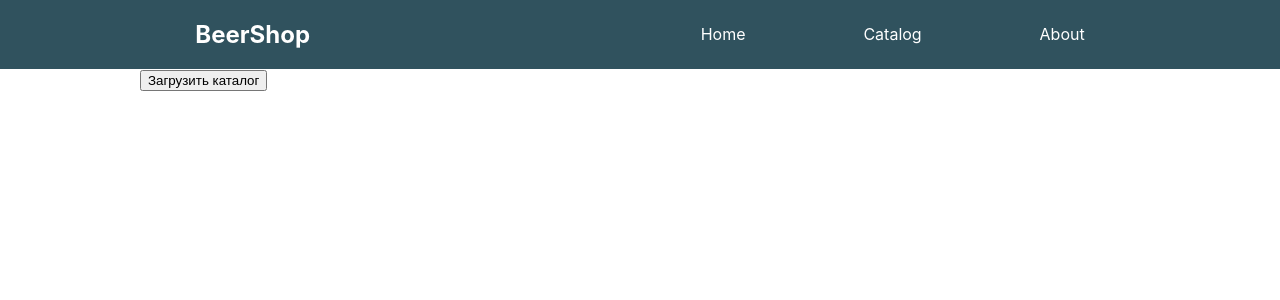
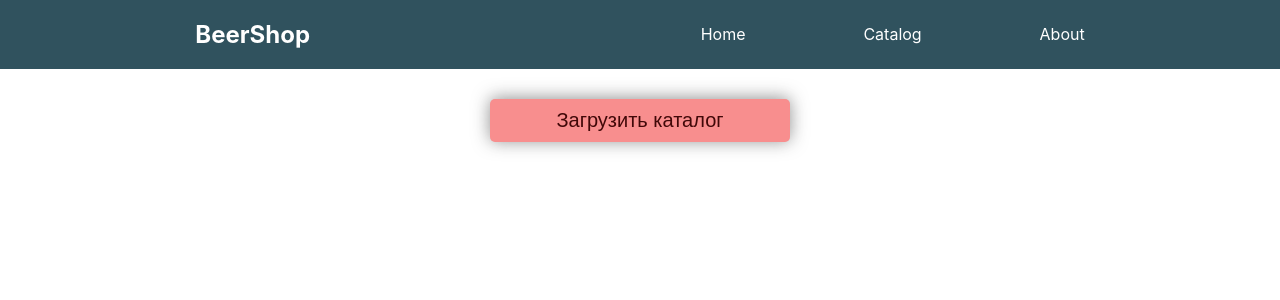
Before and after one commit to r-vakhitov/beershop_react, a React (Create React App) app: page /catalog in a window 1280 px wide. Shown: the top 300 px of the page. Built offline with nearby package versions, Linux system fonts and the light colour scheme.

Commit message:
add all and remove all btns added

```diff
--- a/src/components/CatalogItems/CatalogItems.css
+++ b/src/components/CatalogItems/CatalogItems.css
@@ -1,5 +1,68 @@
+.catalog {
+  display: flex;
+  justify-content: center;
+}
 .catalog__list {
   display: flex;
   justify-content: space-between;
   min-width: 100%;
 }
+
+.catalog__load-btn {
+  min-width: 300px;
+  margin-top: 30px;
+  background-color: rgb(248, 142, 142);
+  color: rgb(65, 8, 8);
+  font-size: 20px;
+  padding: 10px;
+  cursor: pointer;
+  border: none;
+  border-radius: 5px;
+  box-shadow: 0px -1px 17px 0px rgba(50, 50, 50, 0.54);
+  transition: .3s;
+  user-select: none;
+}
+
+.catalog__load-btn:hover {
+  background-color: rgb(116, 66, 66);
+  color: aliceblue;
+}
+
+.catalog__load-btn:active {
+  box-shadow: 0px 4px 11px 4px rgba(34, 60, 80, 0.2) inset;
+  opacity: 0.7;
+}
+
+.catalog__control {
+  min-width: 200px;
+  margin-top: 30px;
+  background-color: rgb(189, 223, 211);
+  color: rgb(10, 48, 29);
+  font-size: 18px;
+  padding: 9px;
+  cursor: pointer;
+  border: none;
+  border-radius: 3px;
+  box-shadow: 0px -20px 16px -16px rgba(34, 60, 80, 0.14) inset;;
+  transition: .3s;
+  user-select: none;
+}
+
+.catalog__control:hover {
+  background-color:  rgb(48, 68, 58);
+  color: rgb(255, 255, 255);
+}
+
+.catalog__control:active {
+  opacity: 0.7;
+}
+
+.catalog__control:disabled {
+  opacity: 0.5;
+  cursor: auto;
+}
+
+.catalog__control:disabled:hover {
+  background-color: rgb(189, 223, 211);
+  color: rgb(10, 48, 29);
+}
--- a/src/components/CatalogItems/CatalogItems.js
+++ b/src/components/CatalogItems/CatalogItems.js
@@ -1,8 +1,8 @@
 import React from "react";
-import { DragDropContext, Droppable, Draggable } from "react-beautiful-dnd";
+import { DragDropContext } from "react-beautiful-dnd";
 
 import { useDispatch, useSelector } from "react-redux";
-import { fetchCatalog, addToBasket, dragItem } from "../../redux/actions";
+import { fetchCatalog, addToBasket, dragItem, removeFromBasket } from "../../redux/actions";
 import Loader from "../Loader";
 import ItemsContainer from "../ItemsContainer";
 
@@ -14,22 +14,28 @@ const CatalogItems = () => {
   const { columns, byIds } = catalog;
   const { inStock, inBasket } = columns;
   const isLoading = useSelector((state) => state.app.loading);
+  const isEmpty = (arr) => !arr.length;
 
   const addHandler = (e) => {
-    dispatch(addToBasket(inStock.itemsIds));
+    if (!!inStock.itemsIds.length) {
+      dispatch(addToBasket(inStock.itemsIds));
+    }
   };
 
   const removeHandler = (e) => {
-    console.log(e.target, "Removed!");
+    if (!!inBasket.itemsIds.length) {
+      dispatch(removeFromBasket(inBasket.itemsIds));
+    }
   };
+
 
   if (isLoading) {
     return <Loader />;
   }
 
-  if (!inStock.itemsIds.length) {
+  if (!inStock.itemsIds.length && !inBasket.itemsIds.length) {
     return (
-      <button onClick={() => dispatch(fetchCatalog())}>
+      <button type="button" className="catalog__load-btn" onClick={() => dispatch(fetchCatalog())}>
         Загрузить каталог
       </button>
     );
@@ -47,7 +53,7 @@ const CatalogItems = () => {
           byIds={byIds}
           id={inStock.id}
           renderButton={() => {
-            return <button onClick={addHandler}>Добавить все</button>;
+            return <button type="button" disabled={isEmpty(inStock.itemsIds)} className="catalog__control" onClick={addHandler}>Добавить все</button>;
           }}
         />
         <ItemsContainer
@@ -56,7 +62,7 @@ const CatalogItems = () => {
           id={inBasket.id}
           renderButton={() => {
             return (
-              <button onClick={(e) => removeHandler(e)}>Убрать все</button>
+              <button type="button" disabled={isEmpty(inBasket.itemsIds)} className="catalog__control" onClick={removeHandler}>Убрать все</button>
             );
           }}
         />
--- a/src/components/ItemsContainer/ItemsContainer.css
+++ b/src/components/ItemsContainer/ItemsContainer.css
@@ -7,6 +7,7 @@
   padding: 10px;
   height: 800px;
   overflow: auto;
+  border-radius: 3px;
 }
 
 .items-container__item {
--- a/src/components/ItemsContainer/ItemsContainer.js
+++ b/src/components/ItemsContainer/ItemsContainer.js
@@ -1,6 +1,5 @@
 import React, { Component } from "react";
-import { connect, useSelector } from "react-redux";
-import { DragDropContext, Droppable, Draggable } from "react-beautiful-dnd";
+import { Droppable, Draggable } from "react-beautiful-dnd";
 import Item from "../Item";
 import "./ItemsContainer.css";
 
--- a/src/components/Loader/Loader.css
+++ b/src/components/Loader/Loader.css
@@ -82,6 +82,9 @@
   display: inline-block;
   overflow: hidden;
   background: none;
+  display: flex;
+  margin: auto;
+  margin-top: 50px;
 }
 .ldio-7slxxstf83s {
   width: 100%;
--- a/src/redux/actions.js
+++ b/src/redux/actions.js
@@ -64,10 +64,10 @@ export function addToBasket(item) {
   };
 }
 
-export function removeFromBasket(idx) {
+export function removeFromBasket(item) {
   return {
     type: REMOVE_FROM_BASKET,
-    payload: idx,
+    payload: item,
   };
 }
 
--- a/src/redux/basketReducer.js
+++ b/src/redux/basketReducer.js
@@ -1,31 +1,31 @@
-import { ADD_TO_BASKET, REMOVE_FROM_BASKET } from "./types";
+// import { ADD_TO_BASKET, REMOVE_FROM_BASKET } from "./types";
 
-const initialState = {
-  items: [],
-};
+// const initialState = {
+//   items: [],
+// };
 
-export const basketReducer = (state = initialState, action) => {
-  switch (action.type) {
-    case ADD_TO_BASKET:
-      if (Array.isArray(action.payload)) {
-        return {
-          ...state,
-          items: [...state.items, ...action.payload],
-        };
-      }
-      return {
-        ...state,
-        items: [...state.items, ...action.payload],
-      };
-    case REMOVE_FROM_BASKET:
-      return {
-        ...state,
-        items: [
-          ...state.items.slice(0, +action.payload),
-          ...state.items.slice(++action.payload),
-        ],
-      };
-    default:
-      return state;
-  }
-};
+// export const basketReducer = (state = initialState, action) => {
+//   switch (action.type) {
+//     case ADD_TO_BASKET:
+//       if (Array.isArray(action.payload)) {
+//         return {
+//           ...state,
+//           items: [...state.items, ...action.payload],
+//         };
+//       }
+//       return {
+//         ...state,
+//         items: [...state.items, ...action.payload],
+//       };
+//     case REMOVE_FROM_BASKET:
+//       return {
+//         ...state,
+//         items: [
+//           ...state.items.slice(0, +action.payload),
+//           ...state.items.slice(++action.payload),
+//         ],
+//       };
+//     default:
+//       return state;
+//   }
+// };
--- a/src/redux/itemsReducer.js
+++ b/src/redux/itemsReducer.js
@@ -1,4 +1,4 @@
-import { FETCH_CATALOG, DRAG_ITEM } from "./types";
+import { FETCH_CATALOG, DRAG_ITEM, ADD_TO_BASKET, REMOVE_FROM_BASKET } from "./types";
 
 const initialState = {
   items: {
@@ -18,11 +18,13 @@ const initialState = {
 
 export const itemsReducer = (state = initialState, action) => {
   switch (action.type) {
+
     case FETCH_CATALOG:
       return {
         ...state,
         items: action.payload,
       };
+
     case DRAG_ITEM:
       const {destination, source, draggableId} = action.result;
 
@@ -91,6 +93,51 @@ export const itemsReducer = (state = initialState, action) => {
       }
       }
 
+    case ADD_TO_BASKET:
+
+      if (Array.isArray(action.payload)) {
+
+        return {
+          ...state,
+          items: {
+            ...state.items,
+            columns: {
+              "inStock": {
+                id: "inStock",
+                itemsIds: []
+              },
+              "inBasket": {
+                id: "inBasket",
+                itemsIds: [...state.items.columns.inBasket.itemsIds, ...action.payload]
+              }
+            }
+          }
+        };
+      }
+
+    case REMOVE_FROM_BASKET:
+
+      if (Array.isArray(action.payload)) {
+        return {
+          ...state,
+          items: {
+            byIds: {
+              ...state.items.byIds
+              },
+            columns: {
+              "inStock": {
+                id: "inStock",
+                itemsIds: [...state.items.columns.inStock.itemsIds, ...action.payload]
+              },
+              "inBasket": {
+                id: "inBasket",
+                itemsIds: []
+              }
+            }
+          }
+        };
+      }
+
     default:
       return state;
   }
--- a/src/redux/reducer.js
+++ b/src/redux/reducer.js
@@ -1,10 +1,8 @@
 import { combineReducers } from "redux";
 import { appReducer } from "./appReducer";
 import { itemsReducer } from "./itemsReducer";
-import { basketReducer } from "./basketReducer";
 
 export const reducer = combineReducers({
   catalog: itemsReducer,
   app: appReducer,
-  basket: basketReducer,
 });
```
Also changed, not shown: 1 other file (tests, documents, lock files or other folders).
